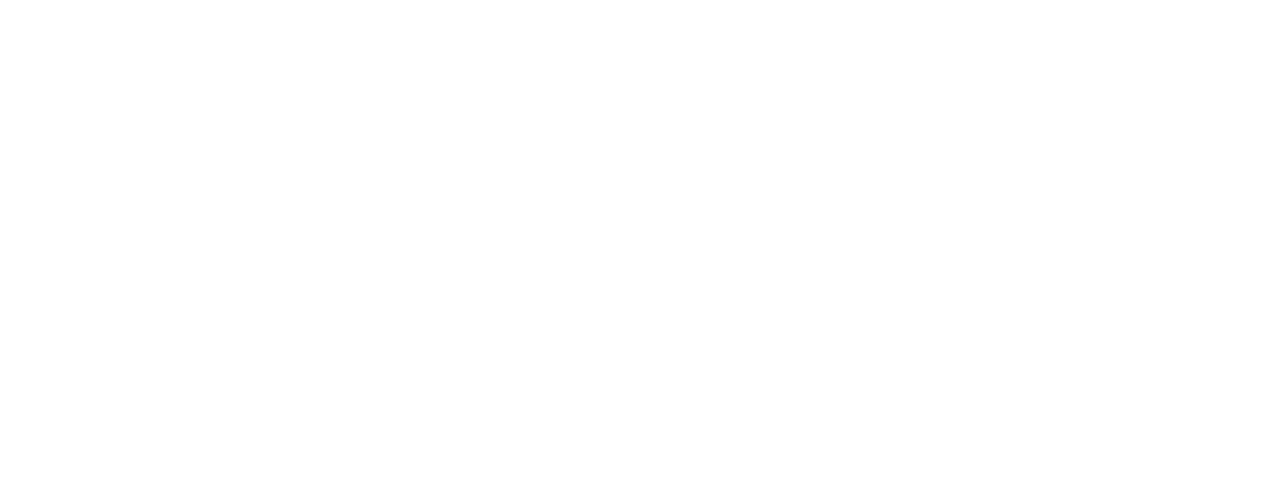
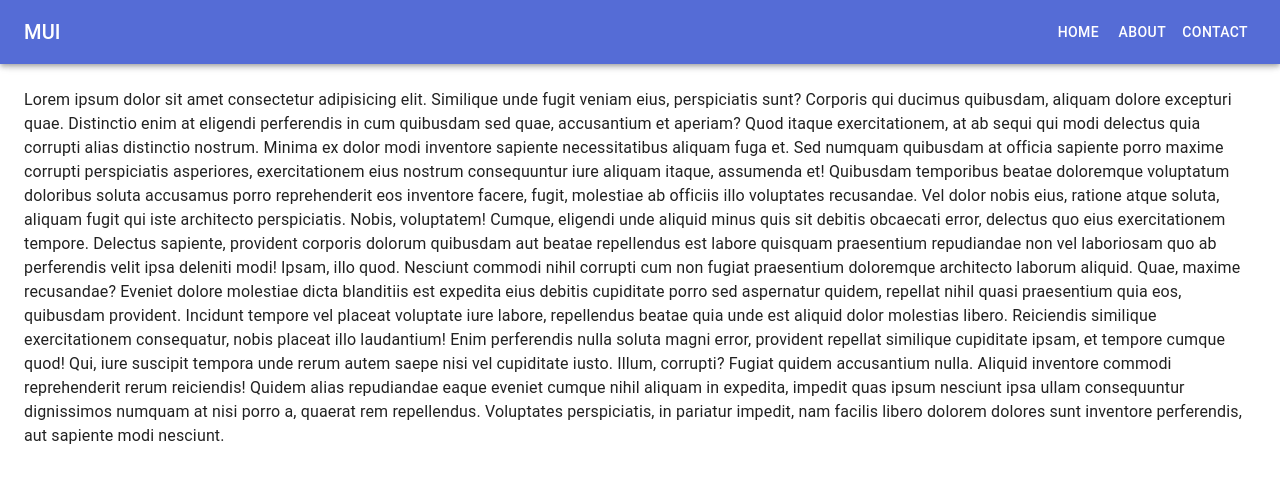
Before and after one commit to woogieReal/MDGround3, a Next.js app: page /tests in a window 1280 px wide. Shown: the top 482 px of the page. Built offline with nearby package versions, Linux system fonts and the light colour scheme.

Commit message:
[트리] 파일탭 위치 작업

```diff
--- a/components/tree/sections/drawerSection.tsx
+++ b/components/tree/sections/drawerSection.tsx
@@ -52,7 +52,7 @@
         transitionDuration={0}
         open={open}
       >
-        <Box id={styles.resizableDrawerHeader}>
+        <Box sx={{ height: styles.appHeaderHeightPX }}>
 
         </Box>
         <Divider />
--- a/components/tree/sections/viewSection.tsx
+++ b/components/tree/sections/viewSection.tsx
@@ -2,6 +2,7 @@
 import CssBaseline from '@mui/material/CssBaseline';
 import { useState } from 'react';
 import { Button, Box } from '@mui/material';
+import styles from '@/styles/tree.module.scss'
 
 interface Props {
   open: boolean;
@@ -31,7 +32,7 @@
   }));
 
   return (
-    <Box>
+    <Box sx={{  marginTop: styles.appHeaderHeightPX }} >
       <CssBaseline />
       <Main open={open}>
         <Button onClick={() => setNum(num + 1)}>{num}</Button>
--- a/pages/tests/index.tsx
+++ b/pages/tests/index.tsx
@@ -1,31 +1,140 @@
 import * as React from 'react';
-import TreeView from '@mui/lab/TreeView';
-import ExpandMoreIcon from '@mui/icons-material/ExpandMore';
-import ChevronRightIcon from '@mui/icons-material/ChevronRight';
-import TreeItem from '@mui/lab/TreeItem';
+import AppBar from '@mui/material/AppBar';
+import Box from '@mui/material/Box';
+import Divider from '@mui/material/Divider';
+import Drawer from '@mui/material/Drawer';
+import IconButton from '@mui/material/IconButton';
+import List from '@mui/material/List';
+import ListItem from '@mui/material/ListItem';
+import ListItemButton from '@mui/material/ListItemButton';
+import ListItemText from '@mui/material/ListItemText';
+import MenuIcon from '@mui/icons-material/Menu';
+import Toolbar from '@mui/material/Toolbar';
+import Typography from '@mui/material/Typography';
+import Button from '@mui/material/Button';
 
-export default function MultiSelectTreeView() {
+interface Props {
+  /**
+   * Injected by the documentation to work in an iframe.
+   * You won't need it on your project.
+   */
+  window?: () => Window;
+}
+
+const drawerWidth = 240;
+const navItems = ['Home', 'About', 'Contact'];
+
+export default function DrawerAppBar(props: Props) {
+  const { window } = props;
+  const [mobileOpen, setMobileOpen] = React.useState(false);
+
+  const handleDrawerToggle = () => {
+    setMobileOpen(!mobileOpen);
+  };
+
+  const drawer = (
+    <Box onClick={handleDrawerToggle} sx={{ textAlign: 'center' }}>
+      <Typography variant="h6" sx={{ my: 2 }}>
+        MUI
+      </Typography>
+      <Divider />
+      <List>
+        {navItems.map((item) => (
+          <ListItem key={item} disablePadding>
+            <ListItemButton sx={{ textAlign: 'center' }}>
+              <ListItemText primary={item} />
+            </ListItemButton>
+          </ListItem>
+        ))}
+      </List>
+    </Box>
+  );
+
+  const container = window !== undefined ? () => window().document.body : undefined;
+
   return (
-    <TreeView
-      aria-label="multi-select"
-      defaultCollapseIcon={<ExpandMoreIcon />}
-      defaultExpandIcon={<ChevronRightIcon />}
-      multiSelect
-      sx={{ height: 216, flexGrow: 1, maxWidth: 400, overflowY: 'auto' }}
-    >
-      <TreeItem nodeId="1" label="Applications">
-        <TreeItem nodeId="2" label="Calendar" />
-        <TreeItem nodeId="3" label="Chrome" />
-        <TreeItem nodeId="4" label="Webstorm" />
-      </TreeItem>
-      <TreeItem nodeId="5" label="Documents">
-        <TreeItem nodeId="6" label="MUI">
-          <TreeItem nodeId="7" label="src">
-            <TreeItem nodeId="8" label="index.js" />
-            <TreeItem nodeId="9" label="tree-view.js" />
-          </TreeItem>
-        </TreeItem>
-      </TreeItem>
-    </TreeView>
+    <Box sx={{ display: 'flex' }}>
+      <AppBar component="nav">
+        <Toolbar>
+          <IconButton
+            color="inherit"
+            aria-label="open drawer"
+            edge="start"
+            onClick={handleDrawerToggle}
+            sx={{ mr: 2, display: { sm: 'none' } }}
+          >
+            <MenuIcon />
+          </IconButton>
+          <Typography
+            variant="h6"
+            component="div"
+            sx={{ flexGrow: 1, display: { xs: 'none', sm: 'block' } }}
+          >
+            MUI
+          </Typography>
+          <Box sx={{ display: { xs: 'none', sm: 'block' } }}>
+            {navItems.map((item) => (
+              <Button key={item} sx={{ color: '#fff' }}>
+                {item}
+              </Button>
+            ))}
+          </Box>
+        </Toolbar>
+      </AppBar>
+      <Box component="nav">
+        <Drawer
+          container={container}
+          variant="temporary"
+          open={mobileOpen}
+          onClose={handleDrawerToggle}
+          ModalProps={{
+            keepMounted: true, // Better open performance on mobile.
+          }}
+          sx={{
+            display: { xs: 'block', sm: 'none' },
+            '& .MuiDrawer-paper': { boxSizing: 'border-box', width: drawerWidth },
+          }}
+        >
+          {drawer}
+        </Drawer>
+      </Box>
+      <Box component="main" sx={{ p: 3 }}>
+        <Toolbar />
+        <Typography>
+          Lorem ipsum dolor sit amet consectetur adipisicing elit. Similique unde
+          fugit veniam eius, perspiciatis sunt? Corporis qui ducimus quibusdam,
+          aliquam dolore excepturi quae. Distinctio enim at eligendi perferendis in
+          cum quibusdam sed quae, accusantium et aperiam? Quod itaque exercitationem,
+          at ab sequi qui modi delectus quia corrupti alias distinctio nostrum.
+          Minima ex dolor modi inventore sapiente necessitatibus aliquam fuga et. Sed
+          numquam quibusdam at officia sapiente porro maxime corrupti perspiciatis
+          asperiores, exercitationem eius nostrum consequuntur iure aliquam itaque,
+          assumenda et! Quibusdam temporibus beatae doloremque voluptatum doloribus
+          soluta accusamus porro reprehenderit eos inventore facere, fugit, molestiae
+          ab officiis illo voluptates recusandae. Vel dolor nobis eius, ratione atque
+          soluta, aliquam fugit qui iste architecto perspiciatis. Nobis, voluptatem!
+          Cumque, eligendi unde aliquid minus quis sit debitis obcaecati error,
+          delectus quo eius exercitationem tempore. Delectus sapiente, provident
+          corporis dolorum quibusdam aut beatae repellendus est labore quisquam
+          praesentium repudiandae non vel laboriosam quo ab perferendis velit ipsa
+          deleniti modi! Ipsam, illo quod. Nesciunt commodi nihil corrupti cum non
+          fugiat praesentium doloremque architecto laborum aliquid. Quae, maxime
+          recusandae? Eveniet dolore molestiae dicta blanditiis est expedita eius
+          debitis cupiditate porro sed aspernatur quidem, repellat nihil quasi
+          praesentium quia eos, quibusdam provident. Incidunt tempore vel placeat
+          voluptate iure labore, repellendus beatae quia unde est aliquid dolor
+          molestias libero. Reiciendis similique exercitationem consequatur, nobis
+          placeat illo laudantium! Enim perferendis nulla soluta magni error,
+          provident repellat similique cupiditate ipsam, et tempore cumque quod! Qui,
+          iure suscipit tempora unde rerum autem saepe nisi vel cupiditate iusto.
+          Illum, corrupti? Fugiat quidem accusantium nulla. Aliquid inventore commodi
+          reprehenderit rerum reiciendis! Quidem alias repudiandae eaque eveniet
+          cumque nihil aliquam in expedita, impedit quas ipsum nesciunt ipsa ullam
+          consequuntur dignissimos numquam at nisi porro a, quaerat rem repellendus.
+          Voluptates perspiciatis, in pariatur impedit, nam facilis libero dolorem
+          dolores sunt inventore perferendis, aut sapiente modi nesciunt.
+        </Typography>
+      </Box>
+    </Box>
   );
 }
--- a/styles/tree.module.scss
+++ b/styles/tree.module.scss
@@ -1,5 +1,6 @@
 $verticalTabWidth: 90;
 $verticalTabWidthPX: 90px;
+$appHeaderHeightPX: 48px;
 
 #resizableContainer {
   height: 100vh;
@@ -11,10 +12,6 @@
 
 #resizableDrawer > div {
   left: $verticalTabWidthPX;
-}
-
-#resizableDrawerHeader {
-  min-height: 48px;
 }
 
 #resizeButton {
@@ -30,4 +27,5 @@
 :export {
   verticalTabWidth: $verticalTabWidth;
   verticalTabWidthPX: $verticalTabWidthPX;
+  appHeaderHeightPX: $appHeaderHeightPX;
 }
```
Also changed, not shown: pages/tree/index.tsx (+12 -1 lines).
